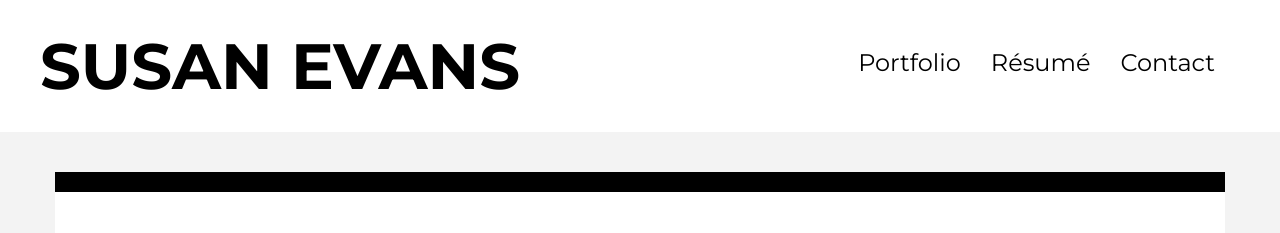
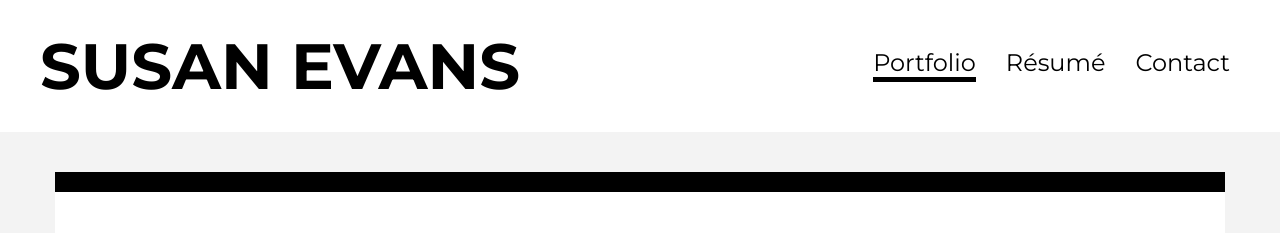
Before and after one commit to susanev/susanev.github.io, a Jekyll site: the page built from index.html, in a window 1280 px wide. Shown: the top 233 px of the page. Built offline with Jekyll 4.4.1, drawn with Linux system fonts in a browser that asks for light colours; nearby versions of some CDN libraries.

Commit message:
fixed active nav

```diff
--- a/_includes/header.html
+++ b/_includes/header.html
@@ -7,32 +7,10 @@
         <div><p id="menuText">Menu</p></div>
     </div>
     <nav id="mainNav">
-<!--         <ul>
-            {% assign pages_list = site.pages %}
-            {% assign group = 'navigation' %}
-            {% include pages_list %}
-        </ul> -->
-<!--         <ul>
-            <li><a class="active" href="{{ site.baseurl }}index.html">Portfolio</a></li>
-            <li><a href="{{ site.baseurl }}resume.html">R&eacute;sum&eacute;</a></li>
-            <li class="last"><a href="{{ site.baseurl }}contact.html">Contact</a></li>
-        </ul> -->
         <ul>
-        {% if page.active == "susan evans." %}
-            <li class="active"><a href="{{ site.baseurl }}index.html">Portfolio</a></li>
-        {% else %}
-            <li><a href="{{ site.baseurl }}index.html">Portfolio</a></li>
-        {% endif %}
-        {% if page.active == "R&eacute;sum&eacute;" %}
-            <li class="active"><a href="{{ site.baseurl }}resume.html">R&eacute;sum&eacute;g</a></li>
-        {% else %}
-            <li><a href="{{ site.baseurl }}resume.html">R&eacute;sum&eacute;</a></li>
-        {% endif %}
-        {% if page.active == "Contact" %}
-            <li class="active"><a href="{{ site.baseurl }}contact.html">Contact</a></li>
-        {% else %}
-            <li><a href="{{ site.baseurl }}contact.html">Contact</a></li>
-        {% endif %}
+            <li><a class="{% if page.url == '/' %}active{% endif %}" href="{{ site.baseurl }}index.html">Portfolio</a></li>
+            <li><a class="{% if page.url == '/resume.html' %}active{% endif %}" href="{{ site.baseurl }}resume.html">R&eacute;sum&eacute;</a></li>
+            <li class="last"><a class="{% if page.url == '/contact.html' %}active{% endif %}" href="{{ site.baseurl }}contact.html">Contact</a></li>
         </ul>
     </nav>
 </header>
--- a/_includes/pages_list
+++ /dev/null
@@ -1,11 +0,0 @@
-{% for node in pages_list %}
-  {% if group == null or group == node.group %}
-    {% if page.url == node.url %}
-      <li class="active"><a href="{{node.url}}" class="active">{{node.title}}</a></li>
-    {% else %}
-      <li><a href="{{node.url}}">{{node.title}}</a></li>
-    {% endif %}
-  {% endif %}
-{% endfor %}
-{% assign pages_list = nil %}
-{% assign group = nil %}
```
Also changed, not shown: 5 other files.
